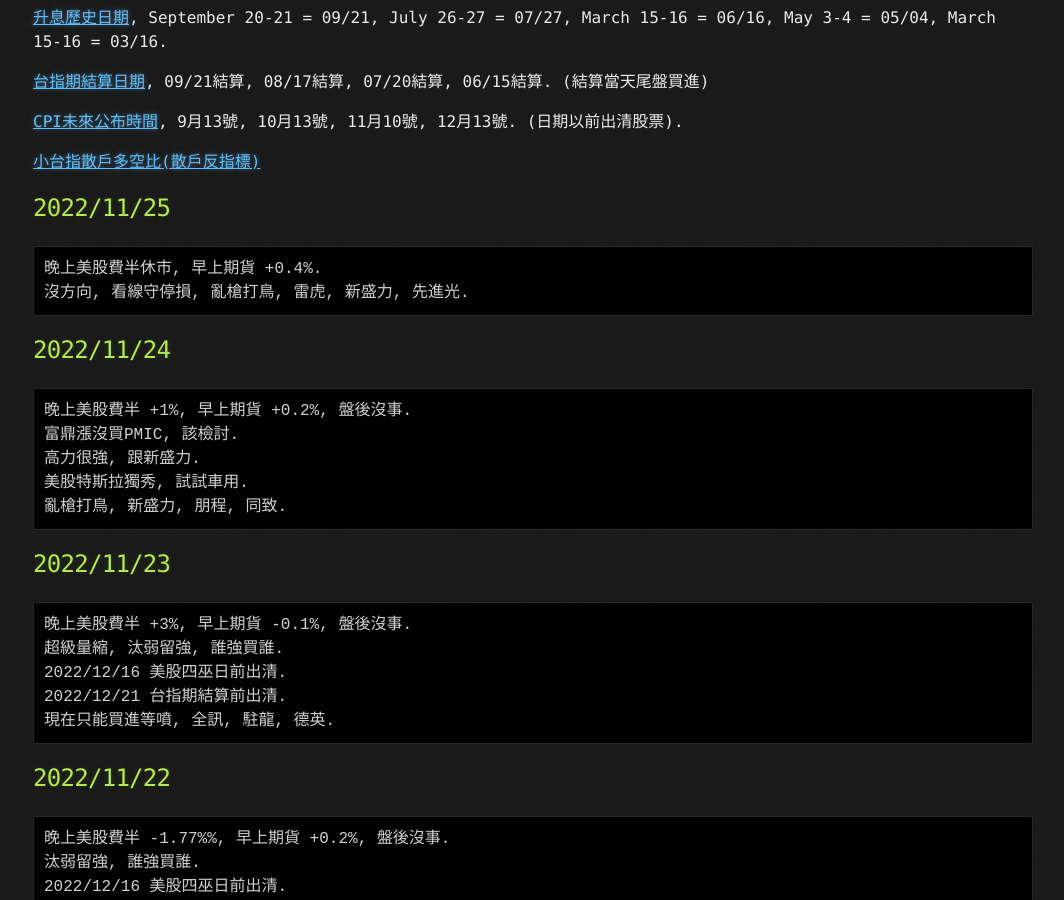
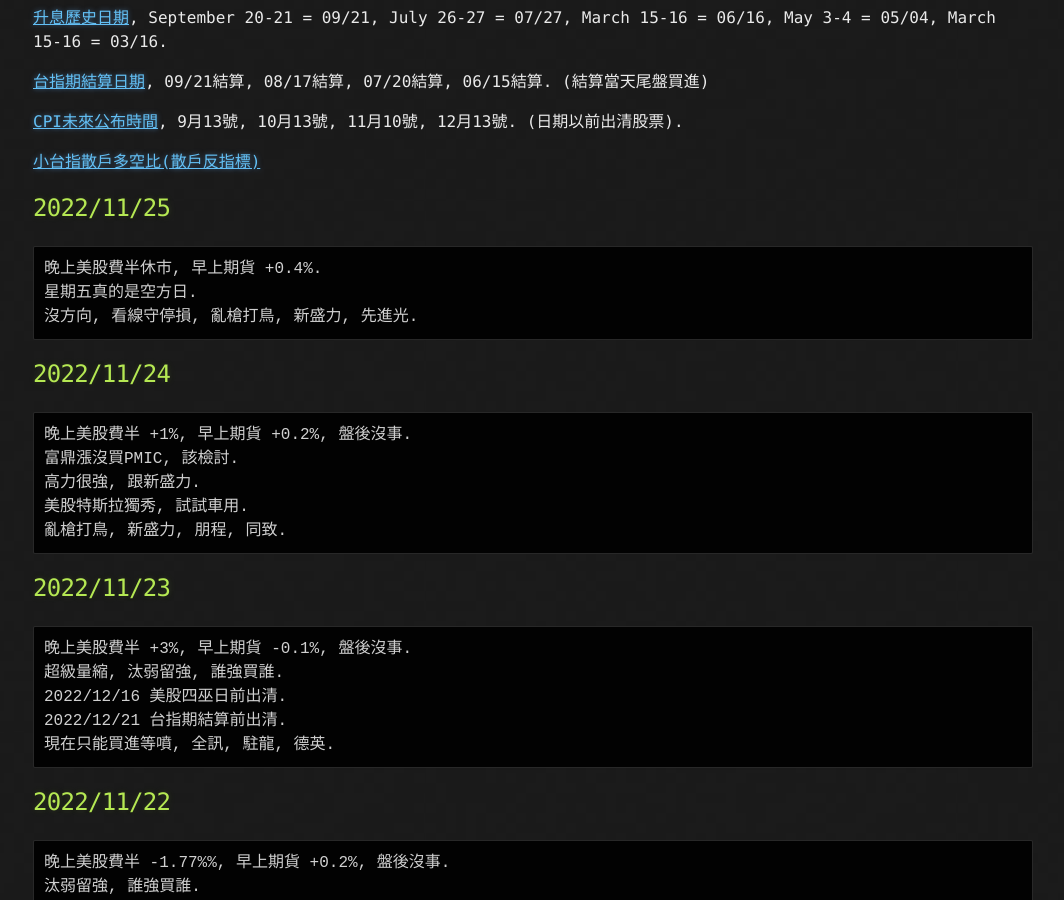
Before and after one commit to lepg5487/Stock_God, a Jekyll site: the page built from index.md, in a window 1280 px wide and 900 px high, scrolled down 332 px. Shown: the whole window, without its empty margins (107-1171 px from the left). Built offline with Jekyll 4.4.1, drawn with Linux system fonts in a browser that asks for light colours; our own code applies the rules of GitHub Pages for plain Markdown files.

Commit message:
Update index.md

````diff
--- a/index.md
+++ b/index.md
@@ -17,7 +17,8 @@ layout: testlayouts
 ## 2022/11/25
 ```
 晚上美股費半休市, 早上期貨 +0.4%.
-沒方向, 看線守停損, 亂槍打鳥, 雷虎, 新盛力, 先進光.
+星期五真的是空方日.
+沒方向, 看線守停損, 亂槍打鳥, 新盛力, 先進光.
 ```
 
 ## 2022/11/24
````
